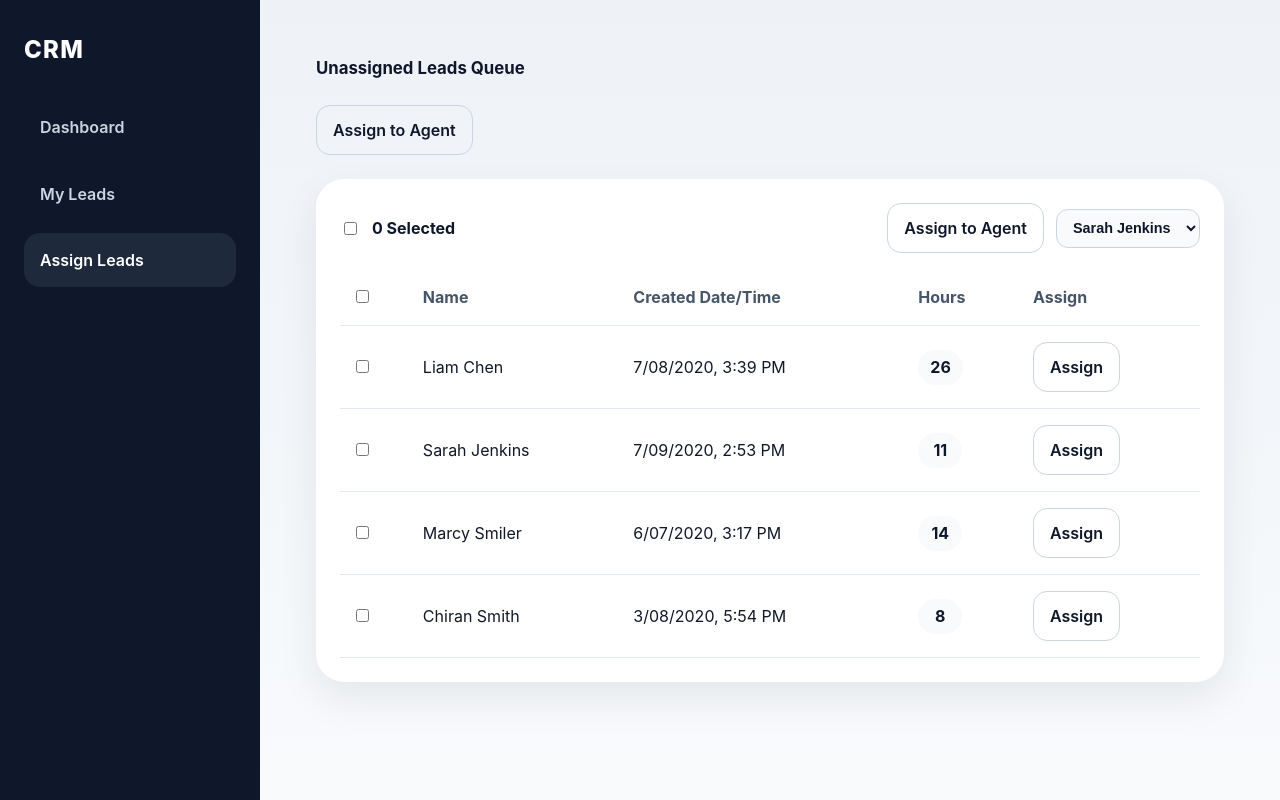
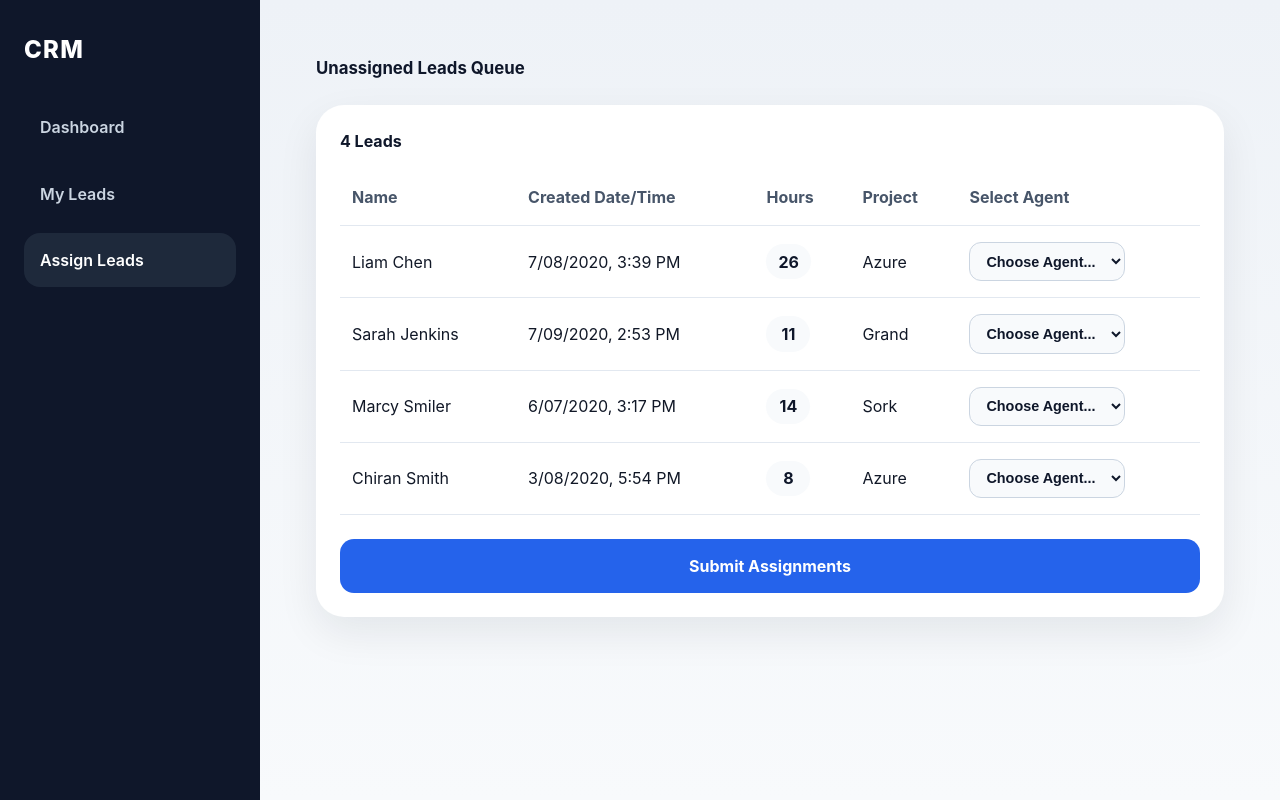
Before and after one commit to PrashantFarne/Real, a React (Vite) app in the folder UI/: page /unassigned in a window 1280 px wide. Built offline with nearby package versions, Linux system fonts and the light colour scheme.

Commit message:
UI Changes

```diff
--- a/UI/src/index.css
+++ b/UI/src/index.css
@@ -1345,6 +1345,36 @@ tbody tr + tr td {
   box-shadow: 0 16px 40px rgba(15, 23, 42, 0.08);
 }
 
+.lead-behavior-card {
+  display: grid;
+  gap: 1rem;
+}
+
+.lead-summary-row {
+  display: flex;
+  justify-content: space-between;
+  align-items: center;
+  gap: 1rem;
+  padding: 0.9rem 1rem;
+  background: #f8fafc;
+  border-radius: 18px;
+  color: #0f172a;
+}
+
+.lead-summary-row strong {
+  font-weight: 700;
+}
+
+.field-label--notes textarea {
+  min-height: 160px;
+  resize: vertical;
+}
+
+@media (max-width: 768px) {
+  .form-row--two {
+    grid-template-columns: 1fr;
+  }
+}
 .form-card-header {
   display: flex;
   justify-content: space-between;
@@ -1386,6 +1416,14 @@ tbody tr + tr td {
   gap: 0.5rem;
   font-weight: 600;
   color: #0f172a;
+}
+
+.field-label-title {
+  display: inline-flex;
+  align-items: center;
+  gap: 0.25rem;
+  color: #0f172a;
+  font-size: 0.95rem;
 }
 
 .field-label input,
@@ -1729,6 +1767,7 @@ button {
 .unassigned-actions {
   display: flex;
   justify-content: flex-start;
+  gap: 1rem;
 }
 
 .unassigned-panel {
@@ -1736,6 +1775,26 @@ button {
   border-radius: 28px;
   padding: 1.5rem;
   box-shadow: 0 16px 40px rgba(15, 23, 42, 0.08);
+}
+
+.unassigned-submit-row {
+  display: flex;
+  justify-content: flex-end;
+  margin-top: 1.5rem;
+}
+
+.primary-button {
+  background: #2563eb;
+  color: #ffffff;
+  border: none;
+  border-radius: 14px;
+  padding: 0.95rem 1.4rem;
+  font-weight: 700;
+  cursor: pointer;
+}
+
+.primary-button:hover {
+  background: #1d4ed8;
 }
 
 .unassigned-top-bar {
--- a/UI/src/pages/AddLeadPage.jsx
+++ b/UI/src/pages/AddLeadPage.jsx
@@ -24,49 +24,43 @@ export default function AddLeadPage() {
 
   return (
     <main className="add-lead-shell">
-      <header className="add-lead-header">
-        <div className="breadcrumb">
-          <span className="breadcrumb-icon">←</span>
-          <div>
-            <p className="breadcrumb-label">Add New Lead</p>
-            <p className="breadcrumb-subtitle">Sarah Jenkins</p>
-          </div>
-        </div>
-        <span className="mode-badge">Agent Mode</span>
-      </header>
-
       <div className="add-lead-grid">
         <section className="lead-form-card">
           <div className="form-card-header">
-            <p className="section-title">Form fields</p>
-            <span className="section-note">Required fields</span>
+            <div>
+              <p className="section-title">Add New Lead</p>
+              <p className="section-note">Fill out the lead details below. Required fields are marked with an asterisk.</p>
+            </div>
           </div>
 
           <form className="lead-form" onSubmit={handleSubmit}>
             <div className="form-row form-row--two">
               <label className="field-label">
-                Name<span className="required">*</span>
+                <span className="field-label-title">
+                  Name <span className="required">*</span>
+                </span>
                 <input type="text" value={name} onChange={(e) => setName(e.target.value)} />
               </label>
 
               <label className="field-label">
-                Phone<span className="required">*</span>
+                <span className="field-label-title">
+                  Phone <span className="required">*</span>
+                </span>
                 <div className="phone-field">
                   <input type="text" value={phone} onChange={(e) => setPhone(e.target.value)} />
-                  <span className={`chip ${duplicateCheck ? 'chip--success' : 'chip--warn'}`}>
-                    {duplicateCheck ? 'Duplicate check passed' : 'Duplicate check pending'}
-                  </span>
                 </div>
               </label>
             </div>
 
             <div className="form-row form-row--two">
               <label className="field-label">
-                Email <span className="field-optional">(optional)</span>
+                <span className="field-label-title">
+                  Email <span className="field-optional">(optional)</span>
+                </span>
                 <input type="email" value={email} onChange={(e) => setEmail(e.target.value)} />
               </label>
               <label className="field-label">
-                Source
+                <span className="field-label-title">Source</span>
                 <select value={source} onChange={(e) => setSource(e.target.value)}>
                   {sources.map((item) => (
                     <option key={item} value={item}>
@@ -79,7 +73,7 @@ export default function AddLeadPage() {
 
             <div className="form-row form-row--two">
               <label className="field-label">
-                Interested Project
+                <span className="field-label-title">Interested Project</span>
                 <select value={project} onChange={(e) => setProject(e.target.value)}>
                   {projects.map((item) => (
                     <option key={item} value={item}>
@@ -89,7 +83,7 @@ export default function AddLeadPage() {
                 </select>
               </label>
               <label className="field-label">
-                Unit
+                <span className="field-label-title">Unit</span>
                 <select value={unit} onChange={(e) => setUnit(e.target.value)}>
                   {units.map((item) => (
                     <option key={item} value={item}>
@@ -102,7 +96,9 @@ export default function AddLeadPage() {
 
             <div className="form-row form-row--two">
               <label className="field-label">
-                Budget Range (min-max) <span className="field-optional">(optional)</span>
+                <span className="field-label-title">
+                  Budget Range <span className="field-optional">(optional)</span>
+                </span>
                 <div className="budget-row">
                   <input type="text" value={budgetMin} onChange={(e) => setBudgetMin(e.target.value)} />
                   <span className="budget-separator">to</span>
@@ -110,7 +106,7 @@ export default function AddLeadPage() {
                 </div>
               </label>
               <label className="field-label field-label--notes">
-                Notes
+                <span className="field-label-title">Notes</span>
                 <textarea value={notes} onChange={(e) => setNotes(e.target.value)} rows={6} />
               </label>
             </div>
@@ -120,31 +116,6 @@ export default function AddLeadPage() {
             </button>
           </form>
         </section>
-
-        <aside className="lead-behavior-card">
-          <div className="behavior-card-header">
-            <p className="section-title">Behavior</p>
-          </div>
-          <div className="behavior-row">
-            <label className="checkbox-row">
-              <input type="checkbox" checked readOnly />
-              <span>On phone duplicate check: Duplicate matched! existing lead John Doe found (08:35:10).</span>
-            </label>
-          </div>
-          <div className="behavior-row">
-            <p className="behavior-text">Existing lead matched.</p>
-            <button className="outline-button">Log as New Touchpoint</button>
-          </div>
-          <div className="behavior-row">
-            <p className="behavior-text">Redirecting to [John Doe's Detail] screen…</p>
-          </div>
-          <div className="divider" />
-          <label className="checkbox-row checkbox-row--secondary">
-            <input type="checkbox" checked={autoAssign} onChange={() => setAutoAssign(!autoAssign)} />
-            <span>Auto-Assign</span>
-          </label>
-          <p className="behavior-note">Auto-assign to Sarah Jenkins. (Success)</p>
-        </aside>
       </div>
     </main>
   )
--- a/UI/src/pages/DashboardPage.jsx
+++ b/UI/src/pages/DashboardPage.jsx
@@ -15,11 +15,11 @@ export default function DashboardPage() {
 
   return (
     <main className="dashboard-shell">
-      {/* <header className="dashboard-header">
+      <header className="dashboard-header">
         <div>
           <p className="dashboard-subtitle">Admin Dashboard — Organization Wide</p>
         </div>
-      </header> */}
+      </header>
 
       <section className="stats-row">
         {dashboardStats.map((stat) => (
--- a/UI/src/pages/LeadsPage.jsx
+++ b/UI/src/pages/LeadsPage.jsx
@@ -46,7 +46,7 @@ export default function LeadsPage() {
           <div className="filter-group">
             <label>Filter:</label>
             <div className="filter-controls">
-              <select
+              {/* <select
                 value={filterProject}
                 onChange={(e) => setFilterProject(e.target.value)}
                 className="filter-select"
@@ -57,7 +57,7 @@ export default function LeadsPage() {
                     {project}
                   </option>
                 ))}
-              </select>
+              </select> */}
               <select
                 value={filterStatus}
                 onChange={(e) => setFilterStatus(e.target.value)}
--- a/UI/src/pages/UnassignedQueuePage.jsx
+++ b/UI/src/pages/UnassignedQueuePage.jsx
@@ -2,16 +2,11 @@ import { useState } from 'react'
 import { unassignedLeads } from '../utils/leadsData'
 
 export default function UnassignedQueuePage() {
-  const [selectedIds, setSelectedIds] = useState([])
-  const [selectedAgent, setSelectedAgent] = useState('Sarah Jenkins')
+  const [agentSelections, setAgentSelections] = useState({})
 
-  const toggleSelect = (id) => {
-    setSelectedIds((prev) =>
-      prev.includes(id) ? prev.filter((item) => item !== id) : [...prev, id]
-    )
+  const updateAgent = (id, agent) => {
+    setAgentSelections((prev) => ({ ...prev, [id]: agent }))
   }
-
-  const isSelected = (id) => selectedIds.includes(id)
 
   return (
     <main className="unassigned-shell">
@@ -21,35 +16,10 @@ export default function UnassignedQueuePage() {
         </div>
       </header>
 
-      <section className="unassigned-actions">
-        <button className="outline-button">
-          Assign to Agent
-        </button>
-      </section>
-
       <section className="unassigned-panel">
         <div className="unassigned-top-bar">
           <div className="unassigned-selected">
-            <input
-              type="checkbox"
-              checked={selectedIds.length === unassignedLeads.length}
-              onChange={(e) =>
-                setSelectedIds(e.target.checked ? unassignedLeads.map((lead) => lead.id) : [])
-              }
-            />
-            <span>{selectedIds.length} Selected</span>
-          </div>
-
-          <div className="unassigned-actions-row">
-            <button className="outline-button">Assign to Agent</button>
-            <select
-              value={selectedAgent}
-              onChange={(e) => setSelectedAgent(e.target.value)}
-              className="filter-select"
-            >
-              <option>Sarah Jenkins</option>
-              <option>John Doe</option>
-            </select>
+            <span>{unassignedLeads.length} Leads</span>
           </div>
         </div>
 
@@ -57,47 +27,43 @@ export default function UnassignedQueuePage() {
           <table className="unassigned-table">
             <thead>
               <tr>
-                <th>
-                  <input
-                    type="checkbox"
-                    checked={selectedIds.length === unassignedLeads.length}
-                    onChange={(e) =>
-                      setSelectedIds(e.target.checked ? unassignedLeads.map((lead) => lead.id) : [])
-                    }
-                  />
-                </th>
                 <th>Name</th>
                 <th>Created Date/Time</th>
                 <th>Hours</th>
-                <th>Assign</th>
+                <th>Project</th>
+                <th>Select Agent</th>
               </tr>
             </thead>
             <tbody>
               {unassignedLeads.map((lead) => (
-                <tr
-                  key={lead.id}
-                  className={isSelected(lead.id) ? 'unassigned-row-selected' : ''}
-                >
-                  <td>
-                    <input
-                      type="checkbox"
-                      checked={isSelected(lead.id)}
-                      onChange={() => toggleSelect(lead.id)}
-                    />
-                  </td>
+                <tr key={lead.id}>
                   <td>{lead.name}</td>
                   <td>{lead.created}</td>
                   <td>
                     <span className="hours-badge">{lead.hours}</span>
                   </td>
+                  <td>{lead.project}</td>
                   <td>
-                    <button className="outline-button">Assign</button>
+                    <select
+                      value={agentSelections[lead.id] || ''}
+                      onChange={(e) => updateAgent(lead.id, e.target.value)}
+                      className="filter-select"
+                    >
+                      <option value="">Choose Agent...</option>
+                      <option value="Alex Thompson">Alex Thompson</option>
+                      <option value="Sarah Jenkins">Sarah Jenkins</option>
+                      <option value="John Doe">John Doe</option>
+                    </select>
                   </td>
                 </tr>
               ))}
             </tbody>
           </table>
         </div>
+
+        <div className="unassigned-submit-row">
+          <button className="primary-button">Submit Assignments</button>
+        </div>
       </section>
     </main>
   )
```
